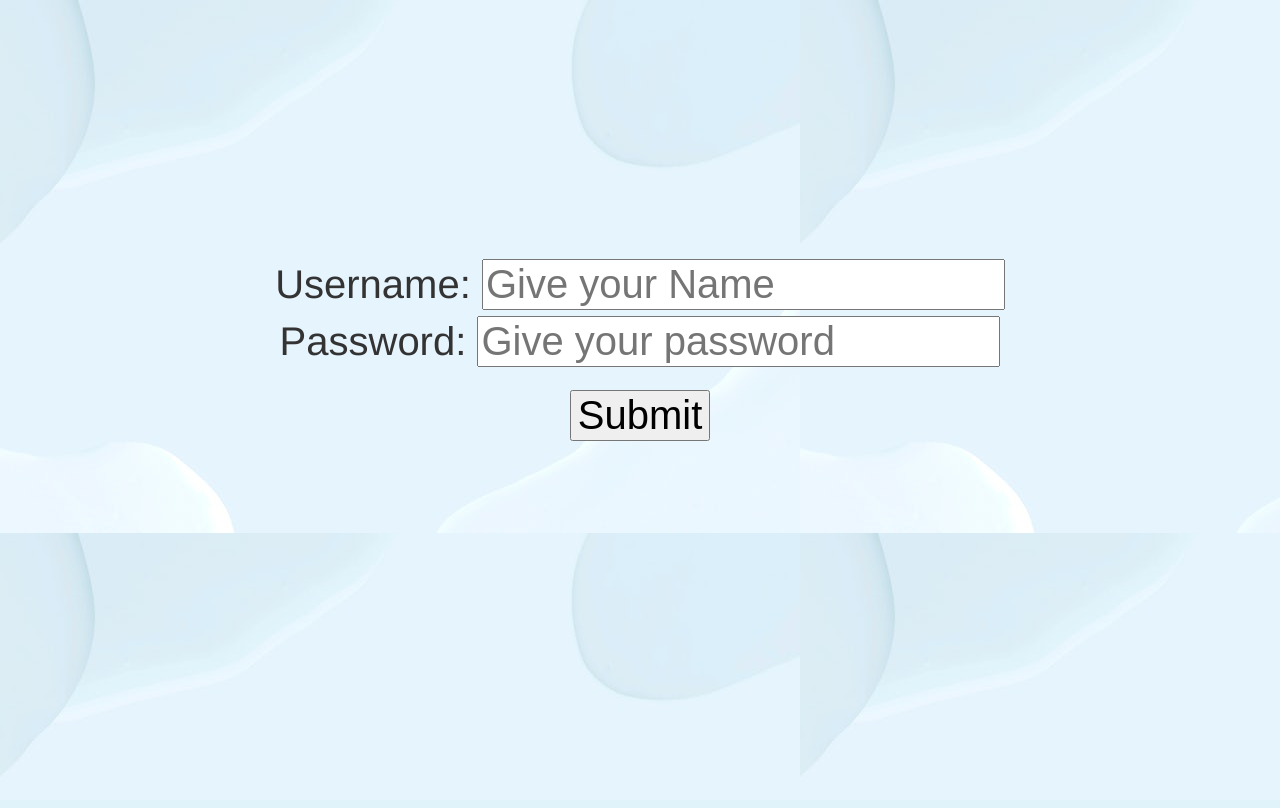
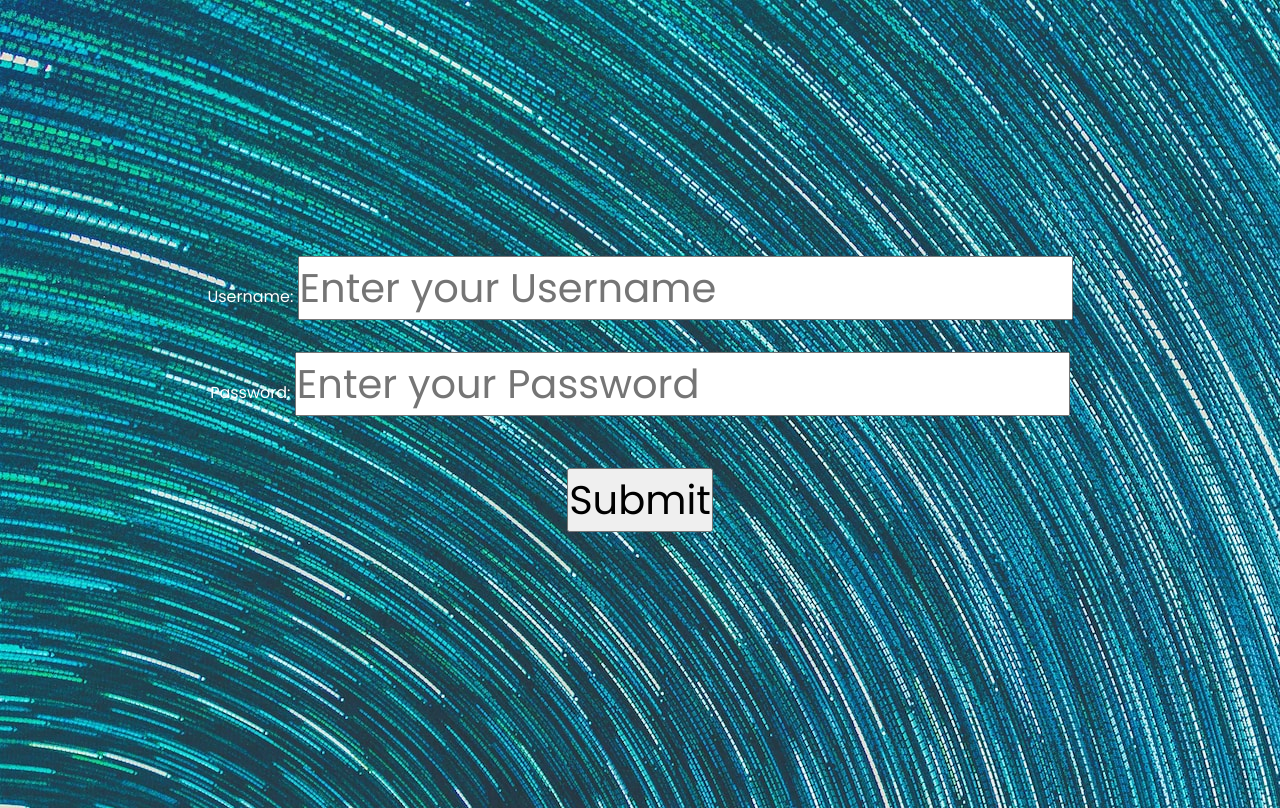
Before and after one commit to Kanchan20005/asanaCoach-deerHacks, a PHP site: page / in a window 1280 px wide. Before the commit the page ends 750 px from the top, so only its background shows below. Run offline with PHP 8.4, Linux system fonts and the light colour scheme.

Commit message:
Commit the frontend changes

```diff
--- a/index.html
+++ b/index.html
@@ -6,17 +6,24 @@
   <link rel="stylesheet" href="login_style.css">
   <title>Login Page</title>
 </head>
+
+
+
 <body>
   <form action="/start/" method="get">
     <div>
       <label for="Username">Username: </label>
-      <input type="text" name="Username" id="Username" placeholder="Give your Name" required>
+      <input type="text" name="Username" id="Username" placeholder="Enter your Username" required>
     </div>
     <div>
       <label for="password">Password: </label>
-      <input type="text" name="password" id="password" placeholder="Give your password" required>
+      <input type="text" name="password" id="password" placeholder="Enter your Password" required>
     </div>
-    <input class="button" type="submit" style="margin: 20px"></input>
+
+
+
+
+    <input class="button"  id ="button" type="submit" style="margin: 20px"></input>
   </form>
 </body>
 </html>
--- a/login_style.css
+++ b/login_style.css
@@ -1,14 +1,39 @@
+@import url("https://fonts.googleapis.com/css2?family=Poppins:wght@400;700&display=swap");
+* {
+  padding: 0;
+  margin: 0;
+  font-family: 'Poppins';
+
+}
+
+
+
 body {
-  background-image: url('rm283-adj-013_2.jpg');
-  font-family: "Helvetica Neue", Helvetica, Arial, sans-serif;
-  font-size: 40px;
+
+  background-image: url('loginBG.jpg');
   line-height: 1.428571429;
-  color: #333333;
+  color: white;
   background-repeat: repeat;
   margin: 20% 10%;
   text-align: center;
+  font-family: 'Poppins', sans-serif;
 }
 
 input {
   font-size: 40px;
 }
+
+
+
+
+
+
+html {
+  scroll-behavior: smooth;
+}
+
+div {
+  margin: 2em;
+  border-radius: 2em;
+
+}
```
Also changed, not shown: loginBG.jpg (added).
